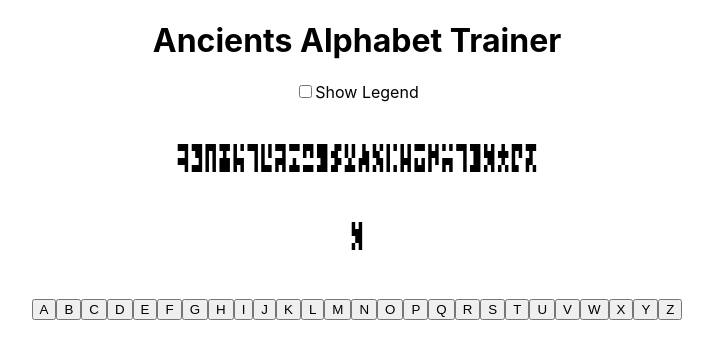
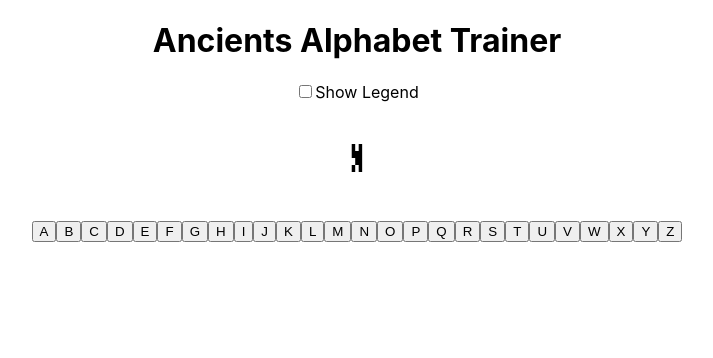
Before and after one commit to lewtondoteth/AncientTrainer, a React (Create React App) app: page / in a window 1280 px wide. Shown: the top 358 px of the page, without its empty margins (283-996 px from the left). Built offline with nearby package versions, Linux system fonts and the light colour scheme.

Commit message:
removed test string

```diff
--- a/src/App.js
+++ b/src/App.js
@@ -52,7 +52,7 @@ function App() {
       )}
 
       {/* Test line for verifying the Ancients font */}
-      <p className="ancients">ABCDEFGHIJKLMNOPQRSTUVWXYZ</p>
+
 
       <div className="challenge">
         <p className="ancients symbol">{cipher[currentLetter]}</p>
```
